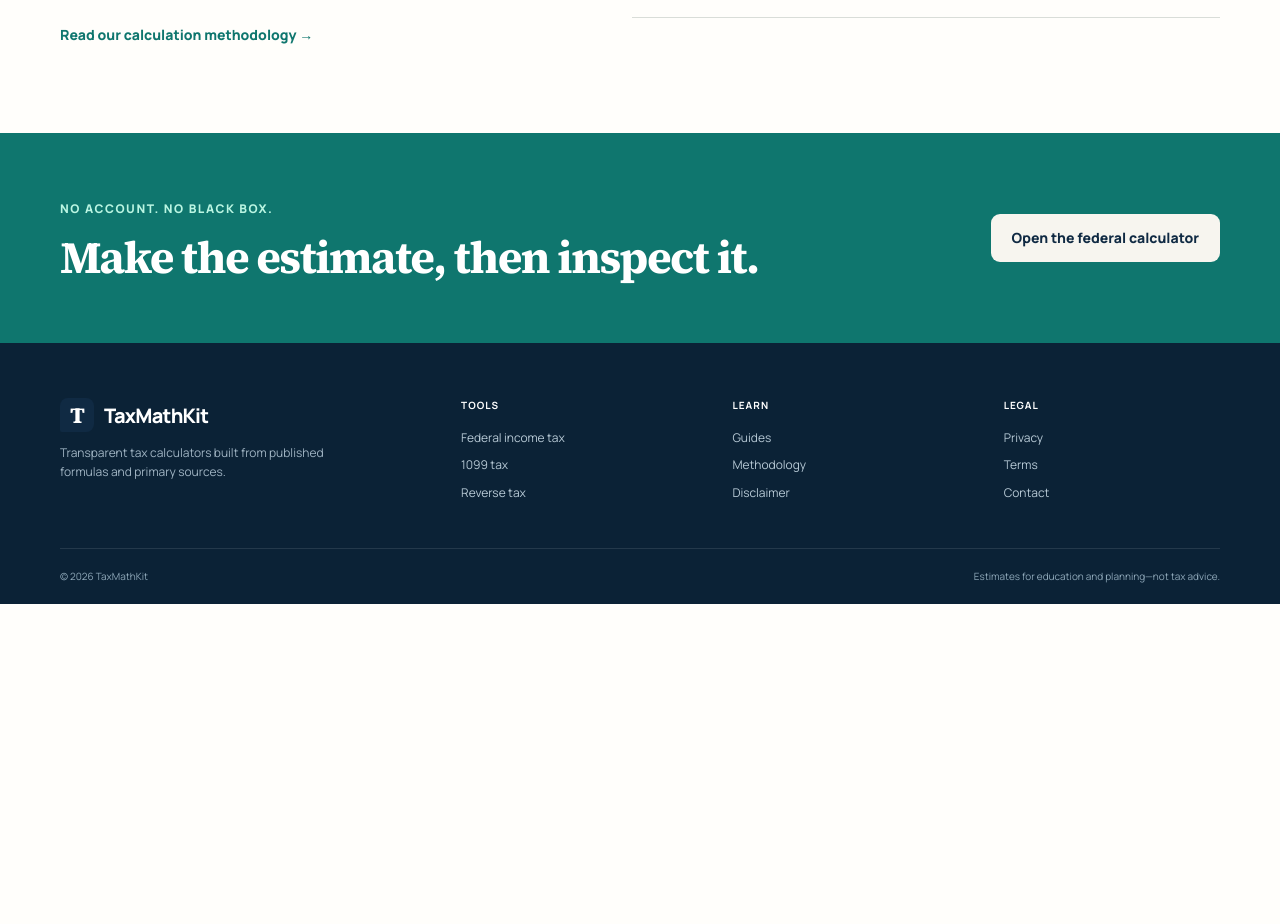
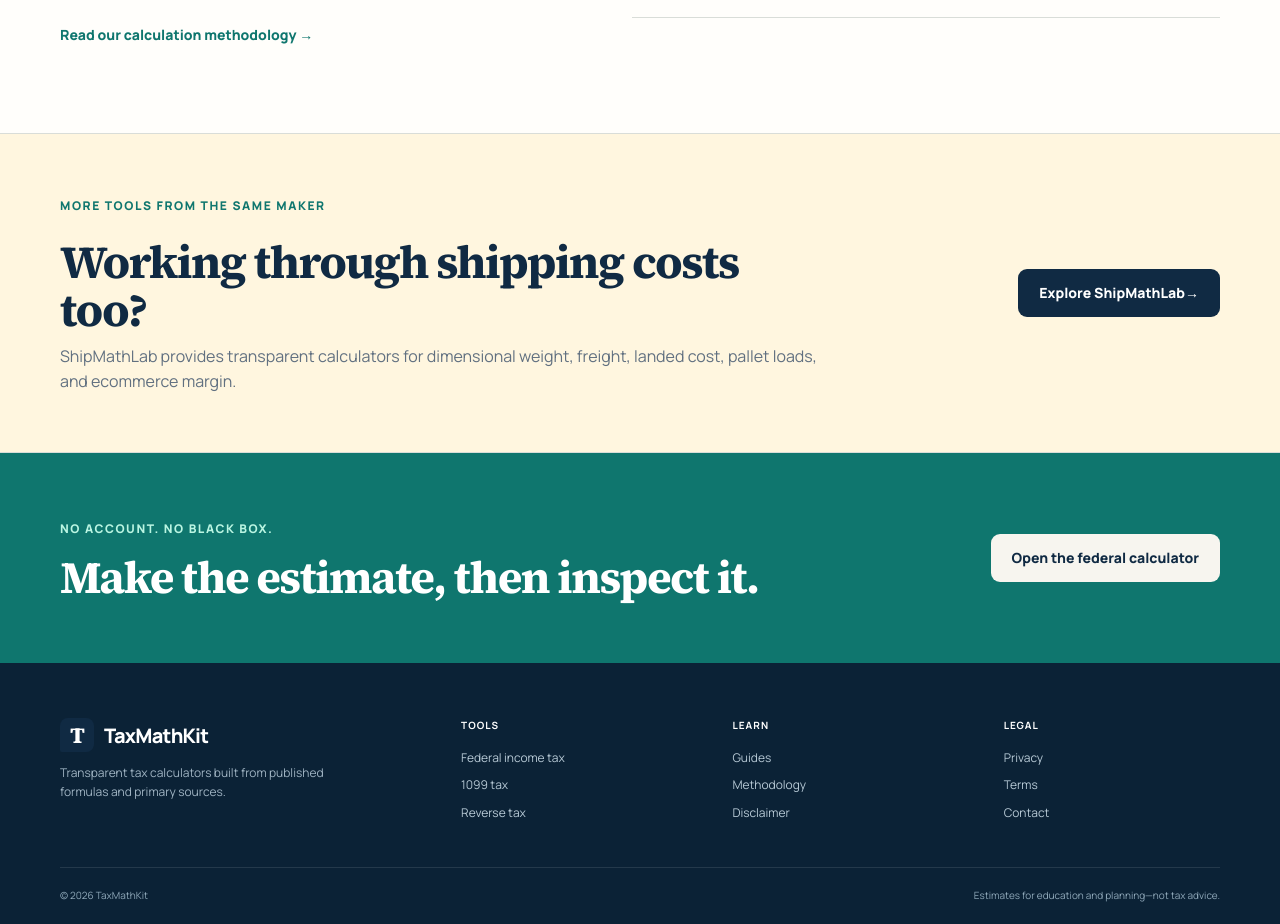
Before and after one commit to Saigetsu233/taxmathkit-calculators, a Next.js app: page / in a window 1280 px wide. Shown: the part 4080-5004 px from the top of the page. Before the commit the page ends 4684 px from the top, so only its background shows below. Built offline with nearby package versions, Linux system fonts and the light colour scheme.

Commit message:
Add contextual ShipMathLab recommendations

```diff
--- a/app/globals.css
+++ b/app/globals.css
@@ -96,6 +96,16 @@ main { min-height: 70vh; }
 .category-title { margin: 0 0 13px; color: var(--navy); font-size: 13px; text-transform: uppercase; letter-spacing: .14em; }
 
 .method-preview { display: grid; grid-template-columns: .9fr 1.1fr; gap: 90px; align-items: start; }
+.network-band { padding: 58px 0; border-block: 1px solid var(--line); background: var(--amber-pale); }
+.network-band-inner { display: flex; align-items: center; justify-content: space-between; gap: 60px; }
+.network-band h2 { max-width: 740px; margin: 8px 0 10px; color: var(--navy); font-family: var(--font-serif), Georgia, serif; font-size: clamp(31px, 4vw, 46px); line-height: 1.05; letter-spacing: -.035em; }
+.network-band p { max-width: 760px; margin: 0; color: var(--muted); }
+.network-button { flex: 0 0 auto; color: white; background: var(--navy); }
+.network-inline { display: flex; align-items: center; justify-content: space-between; gap: 50px; margin-bottom: 66px; padding: 27px 30px; border: 1px solid var(--line); border-left: 4px solid var(--amber); border-radius: 10px; background: var(--cream); }
+.network-inline > div > span { color: var(--teal); text-transform: uppercase; letter-spacing: .09em; font-size: 10px; font-weight: 900; }
+.network-inline h2 { margin: 8px 0 6px; color: var(--navy); font-family: var(--font-serif), Georgia, serif; font-size: clamp(25px, 3vw, 34px); line-height: 1.08; }
+.network-inline p { max-width: 760px; margin: 0; color: var(--muted); font-size: 12px; }
+.network-inline > a { flex: 0 0 auto; color: var(--teal); font-size: 12px; font-weight: 850; }
 .method-copy p { margin: 22px 0; color: var(--muted); }
 .text-link { color: var(--teal); font-weight: 850; font-size: 14px; }
 .text-link:hover { text-decoration: underline; text-underline-offset: 4px; }
@@ -233,7 +243,7 @@ main { min-height: 70vh; }
   .section { padding-top: 62px; padding-bottom: 62px; }.section-heading { display: block; }.section-heading > p { margin-top: 13px; }
   .featured-grid, .tool-grid, .field-grid, .metrics-grid, .check-list, .principle-grid { grid-template-columns: 1fr; }
   .tool-card, .featured-card { min-height: 250px; }.method-preview { gap: 45px; }
-  .cta-band .shell, .footer-bottom { align-items: flex-start; flex-direction: column; }
+  .cta-band .shell, .footer-bottom, .network-band-inner, .network-inline { align-items: flex-start; flex-direction: column; }
   .tool-hero { padding-top: 42px; }.tool-hero h1 { font-size: 42px; }
   .calculator-section { width: 100%; }.calculator-frame { border-radius: 0; border-inline: 0; }.calculator-inputs, .calculator-results { padding: 24px 18px; }
   .metric-emphasis { grid-column: auto; }.article-grid { padding-top: 52px; }.article-main h2 { font-size: 30px; }
--- a/app/page.tsx
+++ b/app/page.tsx
@@ -69,6 +69,13 @@ export default function Home() {
         <ol className="method-steps"><li><span>01</span><div><strong>Start with the right tax base</strong><p>Gross income, taxable income and business profit are not interchangeable.</p></div></li><li><span>02</span><div><strong>Apply published thresholds</strong><p>Brackets, deductions and wage bases are versioned by tax year.</p></div></li><li><span>03</span><div><strong>Show the boundaries</strong><p>Credits, phaseouts and local rules are called out instead of hidden.</p></div></li></ol>
       </section>
 
+      <section className="network-band">
+        <div className="shell network-band-inner">
+          <div><span className="eyebrow">More tools from the same maker</span><h2>Working through shipping costs too?</h2><p>ShipMathLab provides transparent calculators for dimensional weight, freight, landed cost, pallet loads, and ecommerce margin.</p></div>
+          <a className="button network-button" href="https://shipmathlab.com/?utm_source=taxmathkit&utm_medium=referral&utm_campaign=tool-network">Explore ShipMathLab <span aria-hidden="true">→</span></a>
+        </div>
+      </section>
+
       <section className="cta-band"><div className="shell"><div><span className="eyebrow light">No account. No black box.</span><h2>Make the estimate, then inspect it.</h2></div><Link className="button cream" href="/tools/income-tax-calculator">Open the federal calculator</Link></div></section>
     </>
   );
--- a/worker/index.ts
+++ b/worker/index.ts
@@ -65,6 +65,7 @@ function classifySource(referrerHost: string, utmSource: string) {
   if (source.includes("chatgpt") || source.includes("openai")) return "ChatGPT";
   if (source.includes("perplexity")) return "Perplexity";
   if (source.includes("copilot")) return "Copilot";
+  if (source.includes("shipmathlab")) return "ShipMathLab";
   if (source.includes("google")) return "Google";
   if (source.includes("bing")) return "Bing";
   if (source.includes("github")) return "GitHub";
```
Also changed, not shown: app/tools/[slug]/page.tsx (+23 -0 lines).
